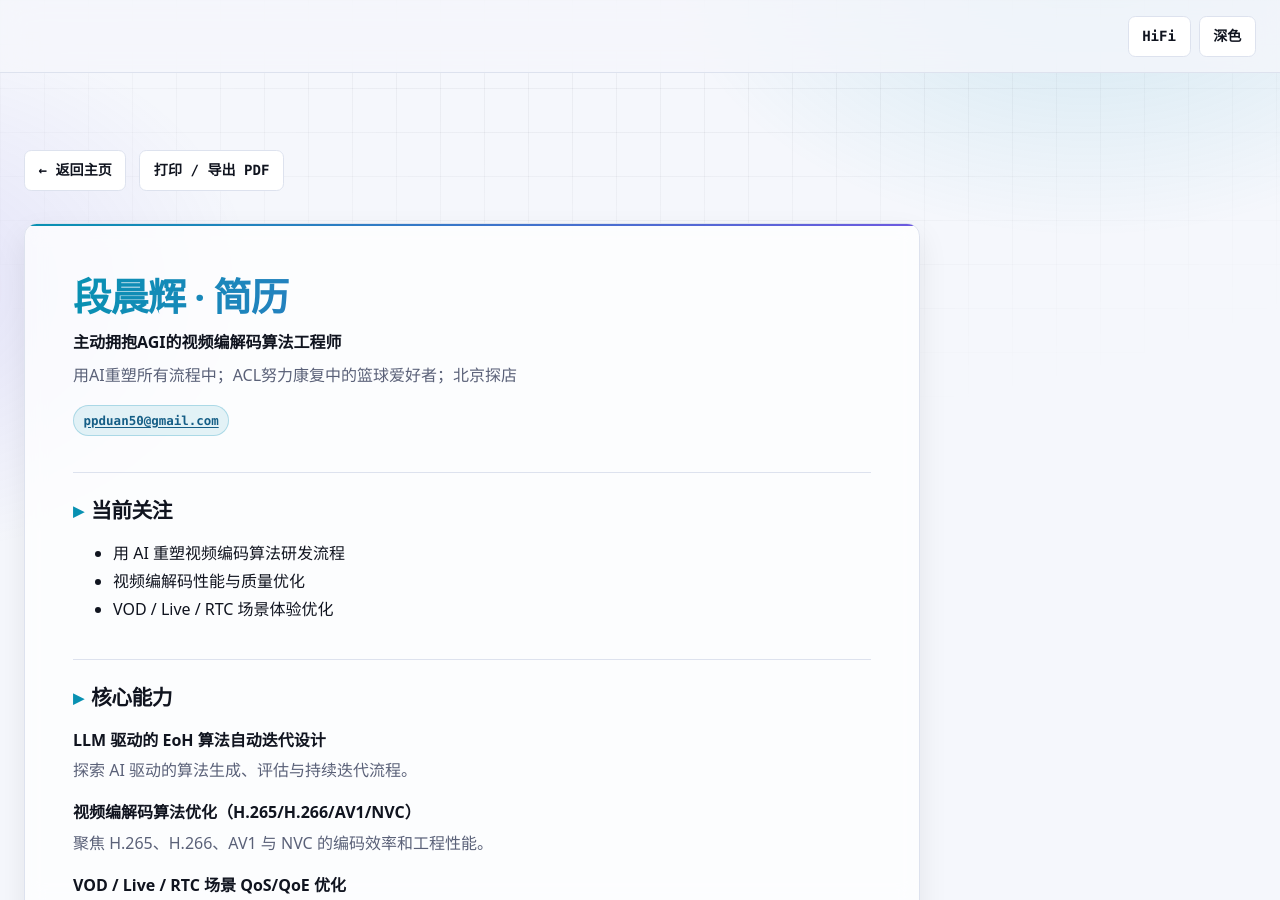
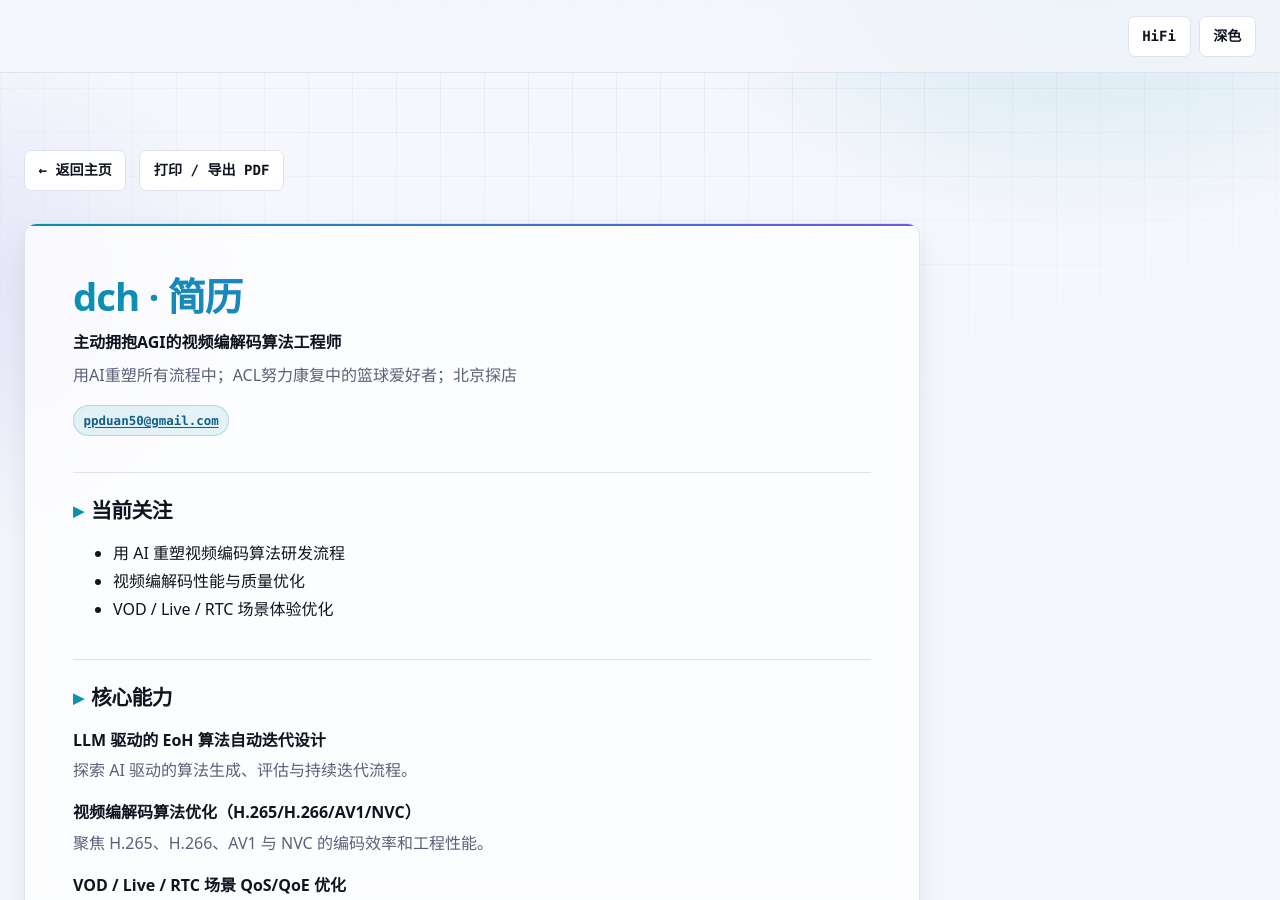
Before and after one commit to bitchenhui/bitchenhui.github.io, a Jekyll site: the page built from resume/index.html, in a window 1280 px wide and 900 px high. Built offline with Jekyll 4.4.1, drawn with Linux system fonts in a browser that asks for light colours.

Commit message:
chore: use dch as public display name
Replace the real name in author config and resume description;
all templates render the name from site.author.name.

```diff
--- a/_config.yml
+++ b/_config.yml
@@ -12,7 +12,7 @@ plugins:
   - jekyll-sitemap
 
 author:
-  name: "段晨辉"
+  name: "dch"
   role: "主动拥抱AGI的视频编解码算法工程师"
   intro: "用AI重塑所有流程中；ACL努力康复中的篮球爱好者；北京探店"
   email: "ppduan50@gmail.com"
--- a/resume/index.html
+++ b/resume/index.html
@@ -2,7 +2,7 @@
 layout: default
 title: 简历
 permalink: /resume/
-description: "段晨辉的个人简历：视频编解码算法工程师，聚焦 AV1/VVC 编解码优化、端上落地与 RTC QoS。"
+description: "dch 的个人简历：视频编解码算法工程师，聚焦 AV1/VVC 编解码优化、端上落地与 RTC QoS。"
 ---
 {% assign email = site.author.email | default: "" | strip %}
 {% assign github = site.author.github | default: "" | strip %}
```
